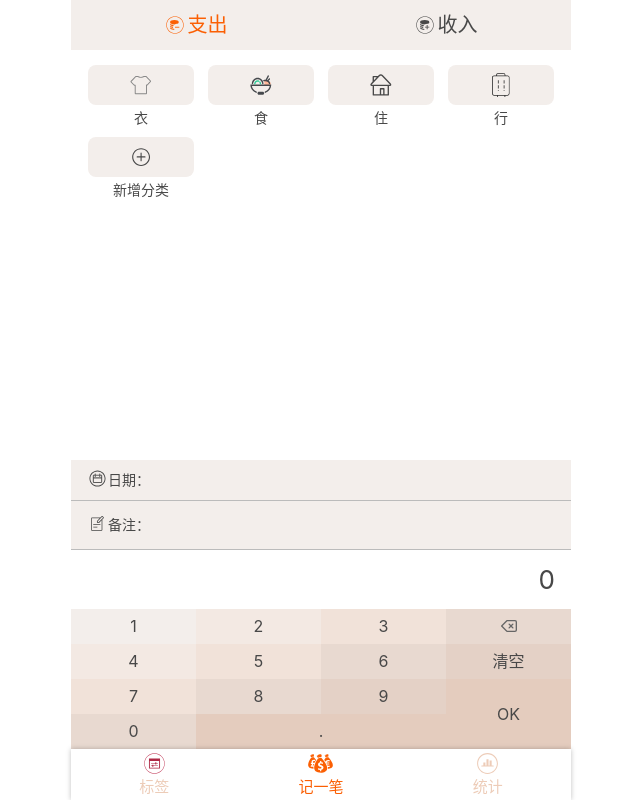
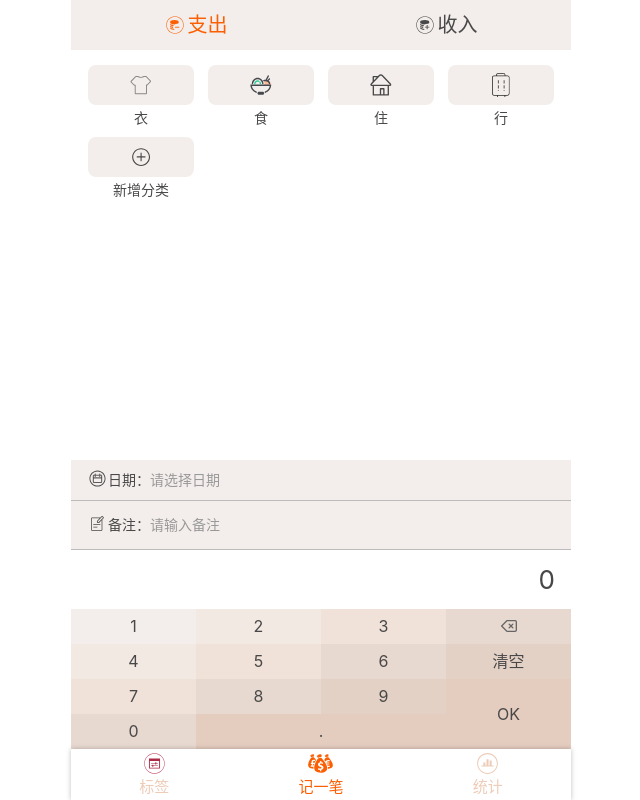
Before and after one commit to nicole618/merney, a Vue app: page /#/money in a window 1280 px wide. Shown: the whole page, without its empty margins (319-959 px from the left). Built offline with nearby package versions, Linux system fonts and the light colour scheme.

Commit message:
NotesDate 基本完成

```diff
--- a/src/components/money/NotesDate.vue
+++ b/src/components/money/NotesDate.vue
@@ -2,23 +2,25 @@
 <div>
   <label class="date textInput"><span><Icon name="date"/>日期：</span>
     <el-date-picker
-        v-model="value1"
+        v-model="time"
         type="date"
-        class="myDate">
+        class="myDate"
+        format="yyyy-MM-dd"
+        placeholder="请选择日期"
+    >
     </el-date-picker>
   </label>
-  <label class="notes textInput"><span><Icon name="remark"/>备注：</span><input type="text"></label>
+  <label class="notes textInput"><span><Icon name="remark"/>备注：</span><input type="text" v-model="value" placeholder="请输入备注"></label>
 </div>
 </template>
 
 <script lang="ts">
-export default {
-name: "notesDate",
-  data() {
-    return {
-      value1: '',
-    };
-  }
+import Vue from 'vue';
+import {Component} from 'vue-property-decorator';
+@Component
+export default class NotesDate extends Vue{
+  time: Date | string = '';
+  value: string = '';
 }
 </script>
 
@@ -45,6 +47,18 @@ name: "notesDate",
     border: none;
     flex-grow: 1;
     background: transparent;
+    &::placeholder {
+      color: #999;
+    }
+    &::-webkit-input-placeholder {
+      color: #999;
+    }
+    &:-moz-placeholder {
+      color: #999;
+    }
+    &:-ms-input-placeholder {
+      color: #999;
+    }
   }
   .myDate{
     flex-grow: 1;
@@ -56,6 +70,18 @@ name: "notesDate",
       &:focus{
         outline: none;
       }
+      &::placeholder {
+        color: #999;
+      }
+      &::-webkit-input-placeholder {
+        color: #999;
+      }
+      &:-moz-placeholder {
+        color: #999;
+      }
+      &:-ms-input-placeholder {
+        color: #999;
+      }
     }
     .el-input__prefix{
       display: none;
```
Also changed, not shown: .eslintrc.js.
